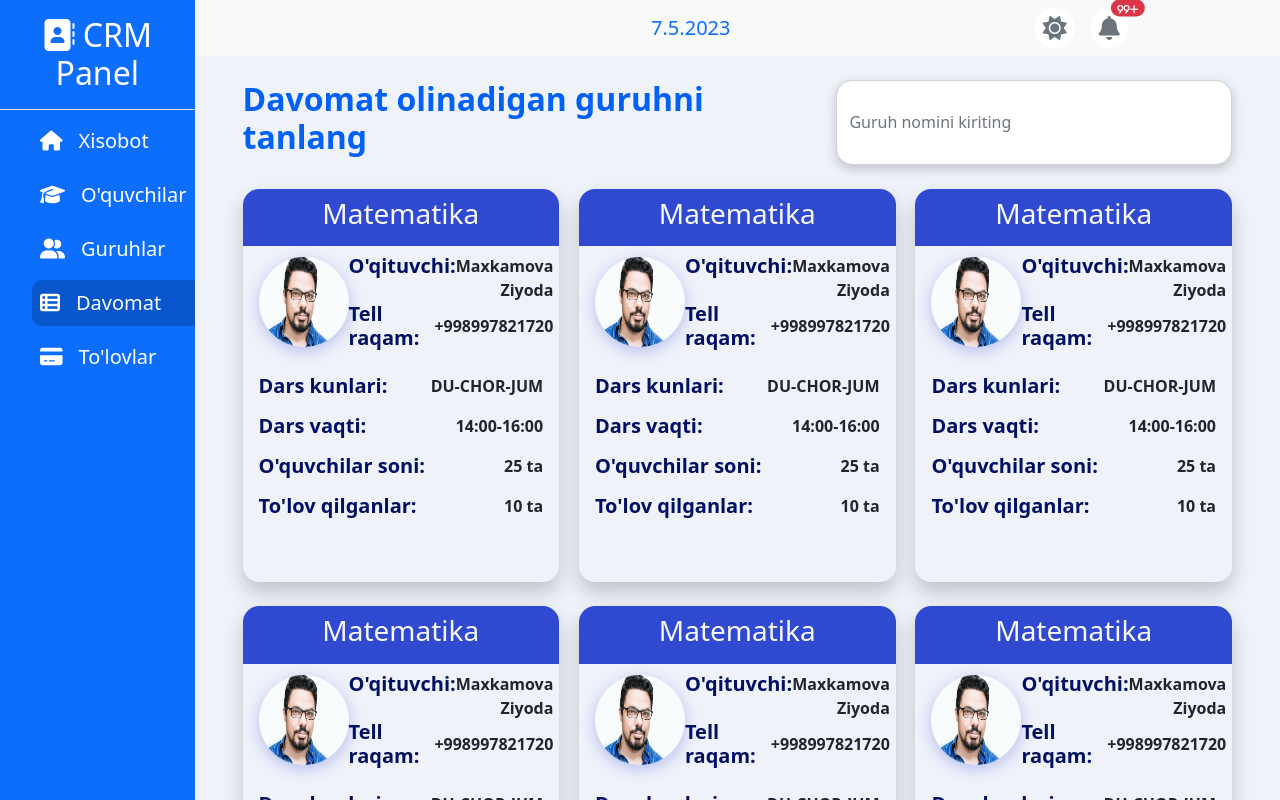
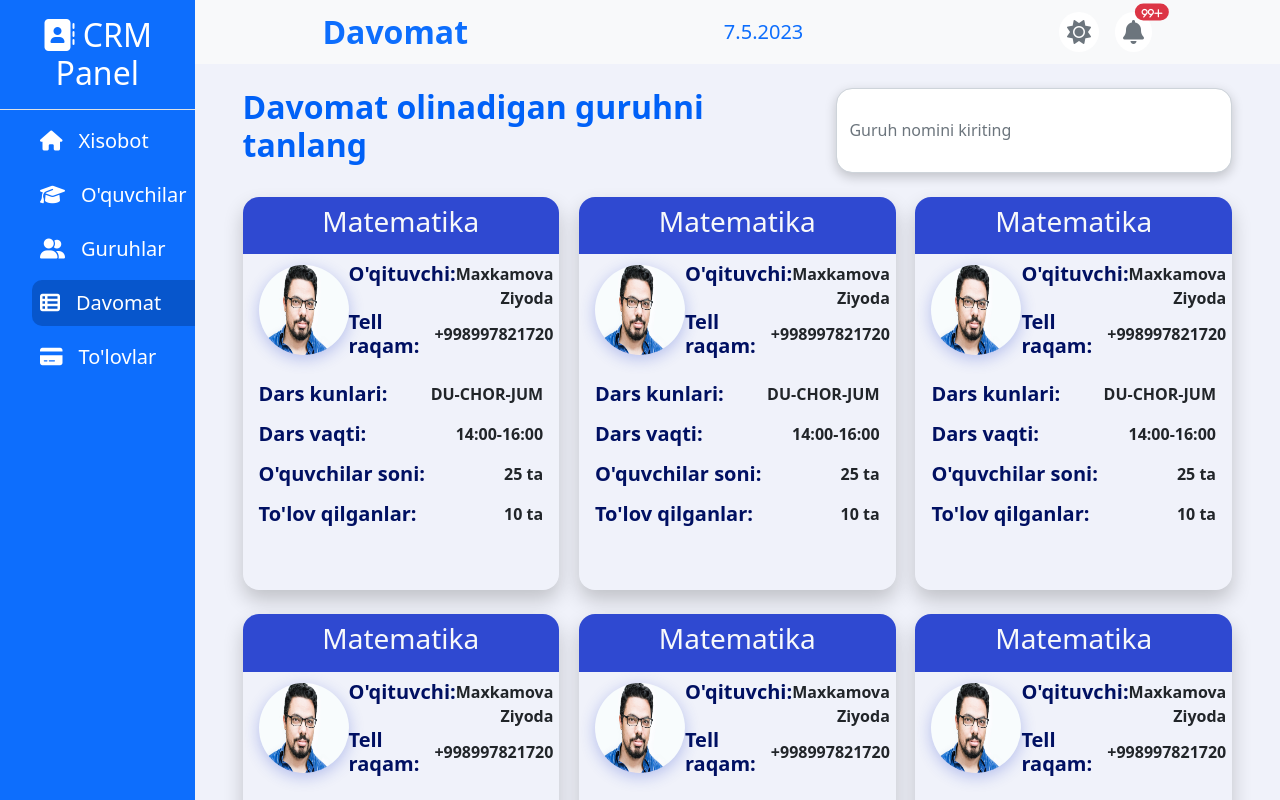
Before and after one commit to BahodirZIyodali/CRM, a React (Vite) app: page /attendance in a window 1280 px wide. Shown: the top 800 px of the page. Built offline with nearby package versions, Linux system fonts and the light colour scheme.

Commit message:
navbar change

```diff
--- a/src/pages/Davomat.jsx
+++ b/src/pages/Davomat.jsx
@@ -8,7 +8,7 @@ const Davomat = () => {
     <div className="d-flex">
       <Sidebar />
       <div className="sd-right w-100">
-        <Navbar/>
+        <Navbar title="Davomat"/>
         <div className="davomat pt-4 ps-5 pe-5">
           <div className="d-flex justify-content-between pb-4">
             <h2 className="dv-hedding fw-bold fs-2">
--- a/src/pages/Payment.jsx
+++ b/src/pages/Payment.jsx
@@ -9,7 +9,7 @@ const Payment = () => {
     <div className="d-flex">
       <Sidebar />
       <div className="sd-right w-100">
-        <Navbar />
+        <Navbar title="To'lovlar"/>
         <div className="container">
           <h1 className="dv-hedding">To’lov qilish</h1>
           <div className="row">
```
